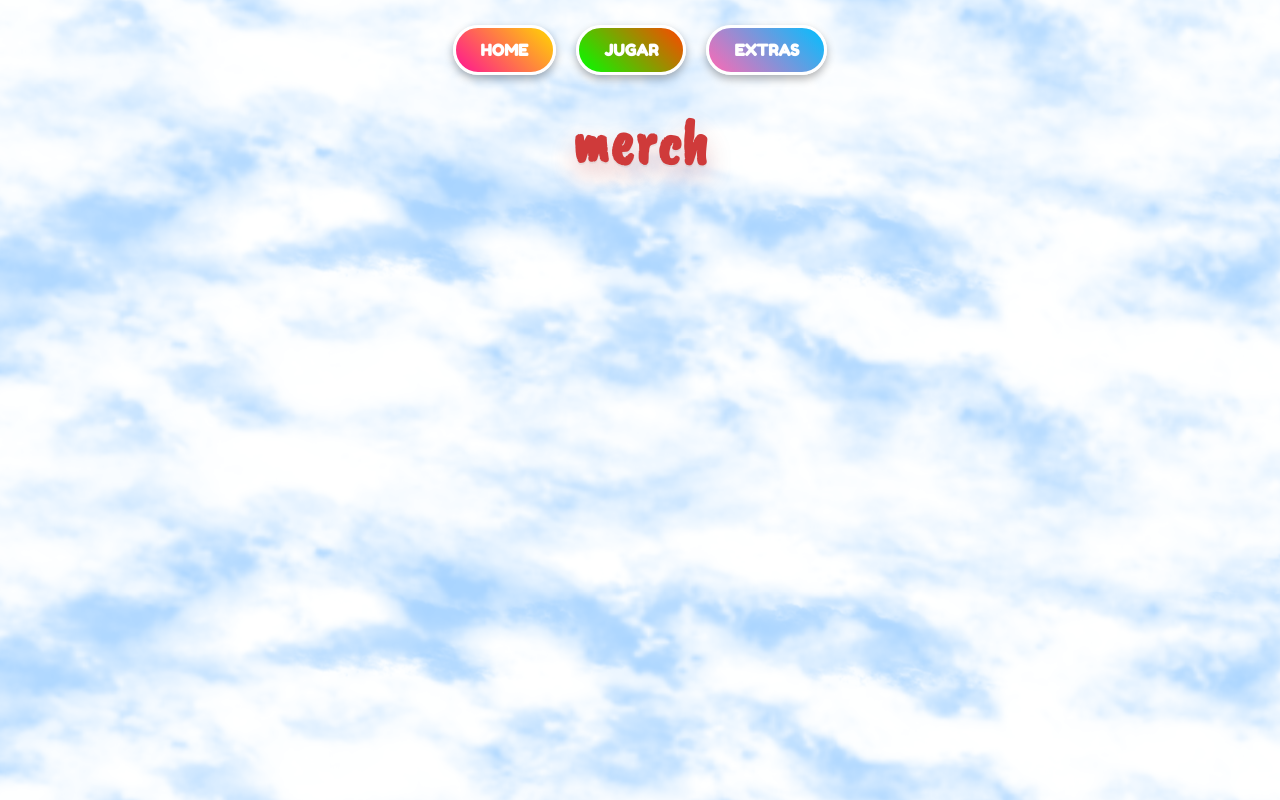
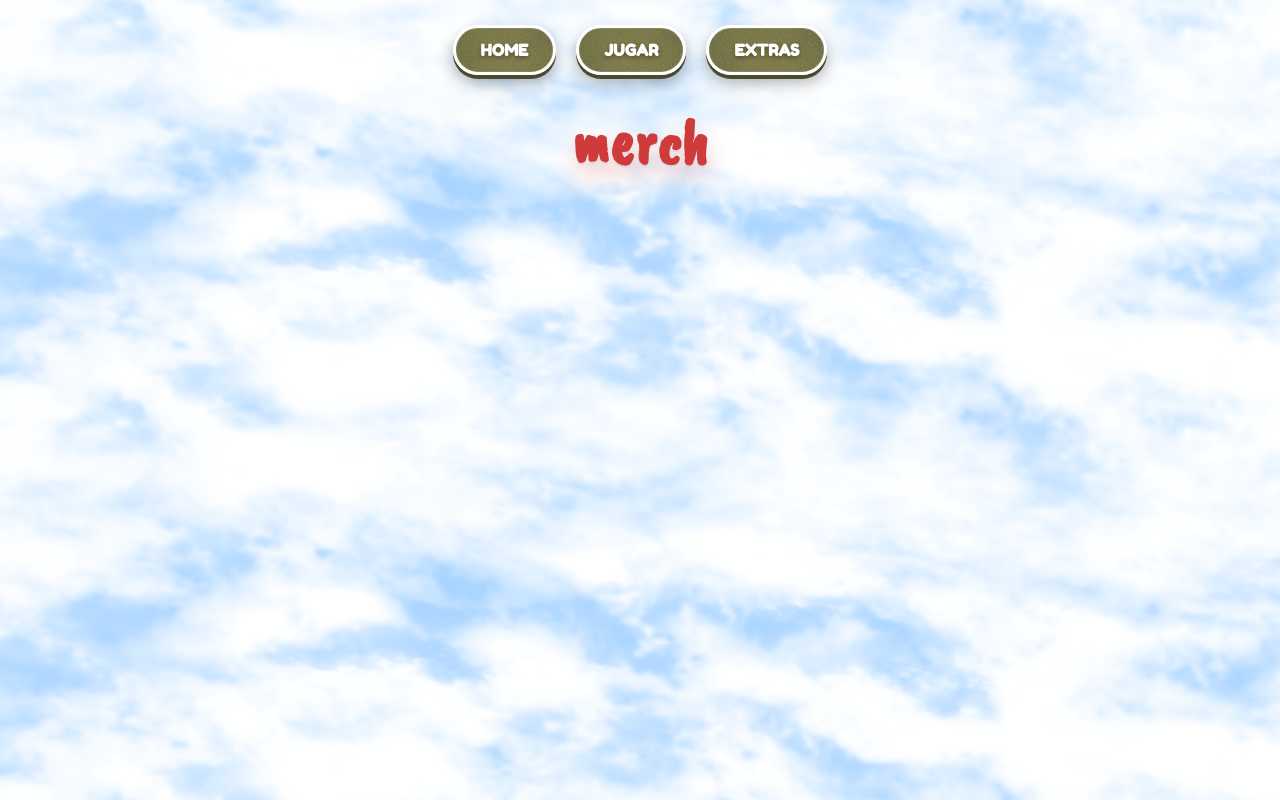
Before and after one commit to IWY-Rose/poliamor2_2, a website built with Vite: page merch.html in a window 1280 px wide. Built offline with nearby package versions, Linux system fonts and the light colour scheme.

Commit message:
poliamor

```diff
--- a/merch.html
+++ b/merch.html
@@ -10,8 +10,8 @@
     <nav class="nav-banner">
         <div class="nav-buttons">
             <a href="index.html" class="nav-btn home">home</a>
-            <a href="game.html" class="nav-btn game">jugar</a>
-            <a href="player.html" class="nav-btn">extras</a>
+            <a href="merch.html" class="nav-btn game">jugar</a>
+            <a href="merch.html" class="nav-btn">extras</a>
         </div>
     </nav>
 
--- a/styles/retro.css
+++ b/styles/retro.css
@@ -239,7 +239,7 @@ body.splash { display: grid; place-items: center; }
     margin-top: 10px;
 }
 .nav-btn {
-    background: linear-gradient(45deg, #ff69b4, #00bfff);
+    background: url('/images/btn01.png') center / cover;
     color: white;
     padding: 12px 25px;
     text-decoration: none;
@@ -249,7 +249,11 @@ body.splash { display: grid; place-items: center; }
     font-size: 16px;
     font-weight: bold;
     text-transform: uppercase;
-    box-shadow: 0 4px 8px rgba(0, 0, 0, 0.3);
+    text-shadow: 0 2px 4px rgba(0,0,0,0.35);
+    box-shadow:
+        0 4px 0 #4a4a2e,
+        0 8px 16px rgba(0,0,0,0.3),
+        inset 0 0 0 1px rgba(255,255,255,0.1);
     transition: all 0.3s ease;
     position: relative;
     overflow: hidden;
@@ -260,9 +264,9 @@ body.splash { display: grid; place-items: center; }
     animation: bounce 0.6s infinite;
 }
 @keyframes bounce { 0%, 100% { transform: scale(1.1) rotate(-2deg) translateY(0); } 50% { transform: scale(1.1) rotate(-2deg) translateY(-5px); } }
-.nav-btn.home { background: linear-gradient(45deg, #ff1493, #ffd700); }
-.nav-btn.game { background: linear-gradient(45deg, #00ff00, #ff4500); }
-.nav-btn.gallery { background: linear-gradient(45deg, #9370db, #ff69b4); }
+.nav-btn.home,
+.nav-btn.game,
+.nav-btn.gallery { background: url('/images/btn01.png') center / cover; }
 
 /* Main Content wrappers (for gallery and other pages) */
 .main-content { padding: 12px 20px 40px; text-align: center; position: relative; z-index: 1; }
```
